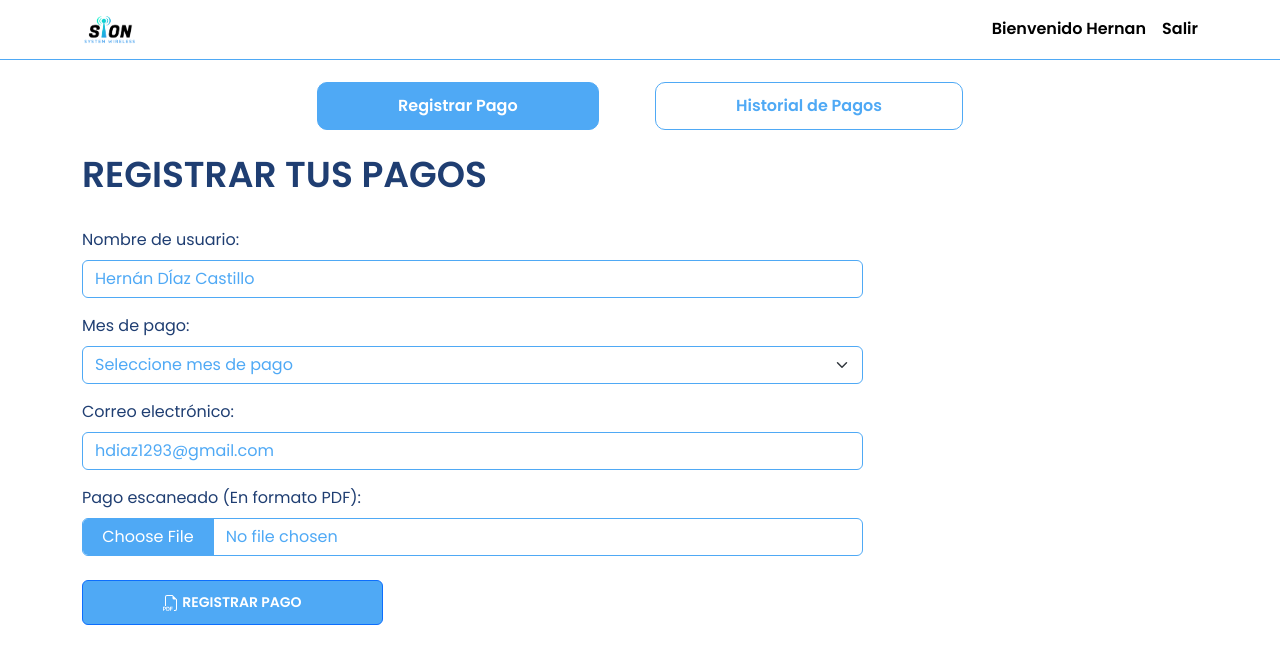
After one commit to JDaniel1838/oppu, a Django app: page /payment_register/register/ in a window 1280 px wide. The commit adds this page. Shown: the top 664 px of the page. Run offline with Django 4.2, Linux system fonts and the light colour scheme; some libraries are stand-ins or nearby versions.

Commit message:
maquetando panel usuario

```diff
--- a/oppu/admin_user/templates/admin_user/base.html
+++ b/oppu/admin_user/templates/admin_user/base.html
@@ -12,7 +12,7 @@
     <link href="{% static 'core/bootstrap/css/bootstrap.min.css' %}" rel="stylesheet">
 
     <!-- Fuentes -->
-    <link href="{% static 'core/vendor/font-awesome/css/font-awesome.min.css' %}" rel="stylesheet" type="text/css">
+    <link href="{% static 'core/font-awesome/css/font-awesome.min.css' %}" rel="stylesheet" type="text/css">
     <link rel="preconnect" href="https://fonts.googleapis.com">
     <link rel="preconnect" href="https://fonts.gstatic.com" crossorigin>
     <link href="https://fonts.googleapis.com/css2?family=Poppins:wght@400;500;600&display=swap" rel="stylesheet">
@@ -24,9 +24,14 @@
     <!-- As a link -->
     <nav class="navbar white-color">
         <div class="container white-color">
-        <a class="navbar-brand" href="#">
-            <img src="{% static 'core/img/logo_sion.png' %}" alt="" class="img-logo">
-        </a>
+            <a class="navbar-brand" href="#">
+                <img src="{% static 'core/img/logo_sion.png' %}" alt="" class="img-logo">
+            </a>
+
+            <div class="d-flex justify-content-evenly align-items-center link">
+                <p class="text-welcome">Bienvenido Hernan</p>
+                <a class="text-close-session" href="{% url 'login' %}">Salir</a>
+            </div>
         </div>
     </nav>
 
--- /dev/null
+++ b/oppu/admin_user/templates/admin_user/register.html
@@ -0,0 +1,48 @@
+{% extends 'admin_user/base.html' %}
+{% load static %}
+{% block title %}{% endblock %}
+{% block content %}
+    <div class="container">
+        <div class="content-btn d-flex align-items-center justify-content-evenly">
+            <a href="{% url 'register' %}" class="btn btn-primary active">Registrar Pago</a>
+            <a  href="{% url 'history' %}" class="btn btn-primary">Historial de Pagos</a>
+        </div>
+
+        <h2 class="title-register">REGISTRAR TUS PAGOS</h2>
+
+        <form class="form-register">
+            <div class="mb-3">
+                <label for="name-user" class="form-label">Nombre de usuario:</label>
+                <input id="name-user" class="form-control" type="text" value="Hernán DÍaz Castillo" aria-label="Disabled input " disabled>
+            </div>
+
+            <div class="mb-3">
+                <label for="user-month-payment" class="form-label">Mes de pago:</label>
+                <select id="user-month-payment" class="form-select" aria-label="Default select example">
+                    <option disabled selected>Seleccione mes de pago</option>
+                    <option value="1">Enero</option>
+                    <option value="2">Febrero</option>
+                    <option value="3">Marzo</option>
+                </select>
+            </div>
+
+            <div class="mb-3">
+                <label for="user-email" class="form-label">Correo electrónico:</label>
+                <input type="email" class="form-control" id="user-email" value="hdiaz1293@gmail.com" aria-describedby="userEmail Disabled" disabled>
+            </div>
+
+            <div class="mb-3">
+                <label for="user-form-file" class="form-label">Pago escaneado (En formato PDF):</label>
+                <input class="form-control custom-file-input" id="user-form-file" type="file" accept="application/pdf" id="user-form-file">
+            </div>
+
+            <button type="submit" class="btn btn-primary">
+                <img src="{% static 'core/icons/file-type-pdf.svg' %}" alt="">
+                REGISTRAR PAGO
+            </button>
+        </form>
+    </div>
+
+
+
+{% endblock %}
--- a/oppu/admin_user/urls.py
+++ b/oppu/admin_user/urls.py
@@ -3,4 +3,6 @@ from . import views
 
 urlpatterns = [
     path('',views.login, name='login'),
+    path('register/',views.register, name='register'),
+    path('history/',views.history, name='history'),
 ]
--- a/oppu/admin_user/views.py
+++ b/oppu/admin_user/views.py
@@ -1,5 +1,6 @@
 from django.shortcuts import render
 from .forms import LoginUser
+from django.contrib.auth import authenticate
 
 # Create your views here.
 # View home
@@ -15,6 +16,19 @@ def login(request):
             print("Email: ", email)
             print("Password: ", password)
 
-
+            # Buscar si un usuario existe con el email y password dados
+            user = authenticate(email=email, password=password)
+            if user is not None:
+                print("exito")
+                # Hacer algo más aquí, como redirigir al usuario a una página de inicio
+            else:
+                print(user)
+                print("No se encontró ningún usuario con las credenciales dadas")
 
     return render(request,"admin_user/login.html", {'login':login_user})
+
+def register(request):
+    return render(request,"admin_user/register.html")
+
+def history(request):
+    return render(request,"admin_user/history.html")
--- a/oppu/core/static/core/css/admin-user.css
+++ b/oppu/core/static/core/css/admin-user.css
@@ -4,6 +4,8 @@
     --text-color:#1F3E72;
     --gray-color:#1F3E72;
     --dark-color:#000000;
+    --unpain-color:#D61355;
+    --pending-color:#F2D370;
 
     --font-family:Poppins, sans-serif;
 
@@ -165,7 +167,191 @@ main{
 
 /* ------------------ */
 
+/* BASE */
+nav{
+    border-bottom: 1px solid var(--primary-color);
+}
 
+.container img{
+    width: auto;
+    height: 32px;
+}
+
+.text-welcome{
+    font-size: var(--b2-display-poppins-bold);
+    font-weight: var(--b2-display-poppins-bold);
+    color: var(--dark-color);
+    margin: 0 1rem 0 0;
+}
+
+.text-close-session{
+    font-size: var(--b2-display-poppins-bold);
+    font-weight: var(--b2-display-poppins-bold);
+    color: var(--dark-color);
+    transition: .3s;
+    cursor: pointer;
+    text-decoration: none;
+}
+
+.text-close-session:hover{
+    text-decoration: underline;
+    color: var(--primary-color);
+}
+
+/* ------------------ */
+
+/* REGISTER */
+.content-btn{
+    width: 70%;
+    height: auto;
+    margin: .7rem auto;
+    padding: .7rem;
+}
+
+.content-btn a{
+    font-size: var(--b1-display-bold-poppins-16);
+    font-weight: var(--b1-display-poppins-bold);
+    padding: .7rem 5rem;
+    background-color: var(--white-color);
+    color: var(--primary-color);
+    border: 1px solid var(--primary-color) !important;
+    border-radius: 10px;
+}
+
+.content-btn a:hover{
+    background-color: var(--white-color) !important;
+    color: var(--primary-color) !important;
+    border: 1px solid var(--primary-color) !important;
+}
+
+.content-btn a:active{
+    background-color: var(--white-color) !important;
+    color: var(--primary-color) !important;
+    border: 1px solid var(--primary-color) !important;
+}
+
+.content-btn a.active{
+    background-color: var(--primary-color);
+    color: var(--white-color);
+}
+
+.title-register{
+    font-size: 36px;
+    font-weight: bold;
+    color: var(--text-color);
+}
+
+.form-register{
+    margin-top: 2rem;
+    width: 70%;
+}
+
+.form-register label{
+    color: var(--text-color);
+}
+
+
+.form-register input[disabled] {
+    background-color: var(--while-color);
+    border: 1px solid var(--primary-color);
+    color: var(--primary-color);
+}
+
+.form-register select {
+    border: 1px solid var(--primary-color);
+    color: var(--primary-color);
+}
+
+.form-register .custom-file-input{
+    background-color: var(--while-color);
+    border: 1px solid var(--primary-color);
+    color: var(--primary-color);
+}
+
+.form-register .custom-file-input:hover{
+    color: var(--primary-color);
+}
+
+.form-register .custom-file-input::-webkit-file-upload-button {
+    background-color: var(--primary-color);
+    color: var(--while-color);
+    padding-left: 1.2rem;
+    padding-right: 1.2rem;
+}
+
+.form-register .custom-file-input::-webkit-file-upload-button:hover {
+    background-color: #434343 !important;
+    color: #fff !important;
+}
+
+
+
+.form-register button{
+    font-size: var(--b2-display-bold-poppins-14);
+    font-weight: var(--b2-display-poppins-bold);
+    padding: .7rem 5rem;
+    background-color: var(--primary-color);
+    color: var(--while-color);
+    margin-top: .5rem;
+}
+
+.form-register button:hover{
+    background-color: var(--primary-color);
+    color: var(--while-color);
+}
+
+.form-register button img{
+    width: 16px !important;
+    height: 16px !important;
+}
+
+
+/* ------------------ */
+
+
+/* HISTORY */
+.table{
+    margin-bottom: 0;
+}
+
+.table tbody{
+    font-weight: var(--b1-display-medium-poppins-16);
+}
+
+.table tbody tr{
+    background-color: rgba(56, 92, 216, 0.10);
+    color:var(--text-color);
+}
+
+.table tr:nth-child(even) {
+    background-color: var(--while-color);
+    color: var(--text-color);
+}
+
+.table thead > tr > th{
+    background-color: var(--primary-color) !important;
+    color: var(--while-color) !important;
+}
+
+.table a.btn{
+    font-size: var(--b4-text-semibold-poppins-10);
+    background-color: rgba(56, 92, 216, 0.10);
+    border: 1px solid var(--primary-color);
+    color: var(--primary-color);
+}
+
+.table tbody tr.unpain{
+    background-color: var(--unpain-color);
+}
+
+.table tbody tr.pending{
+    background-color: var(--pending-color);
+}
+
+.table tbody tr.pending  a.btn, .table tbody tr.unpain  a.btn {
+    background-color: var(--while-color);
+    color: var(--primary-color);
+}
 
 
 /* RESET VALUES BOOTSTRAP */
```
Also changed, not shown: oppu/admin_user/templates/admin_user/history.html (added, +71 -0 lines), oppu/admin_user/templates/admin_user/login.html (+3 -8 lines), oppu/core/static/core/icons/file-type-pdf.svg (added), oppu/db.sqlite3, 1 other file.
